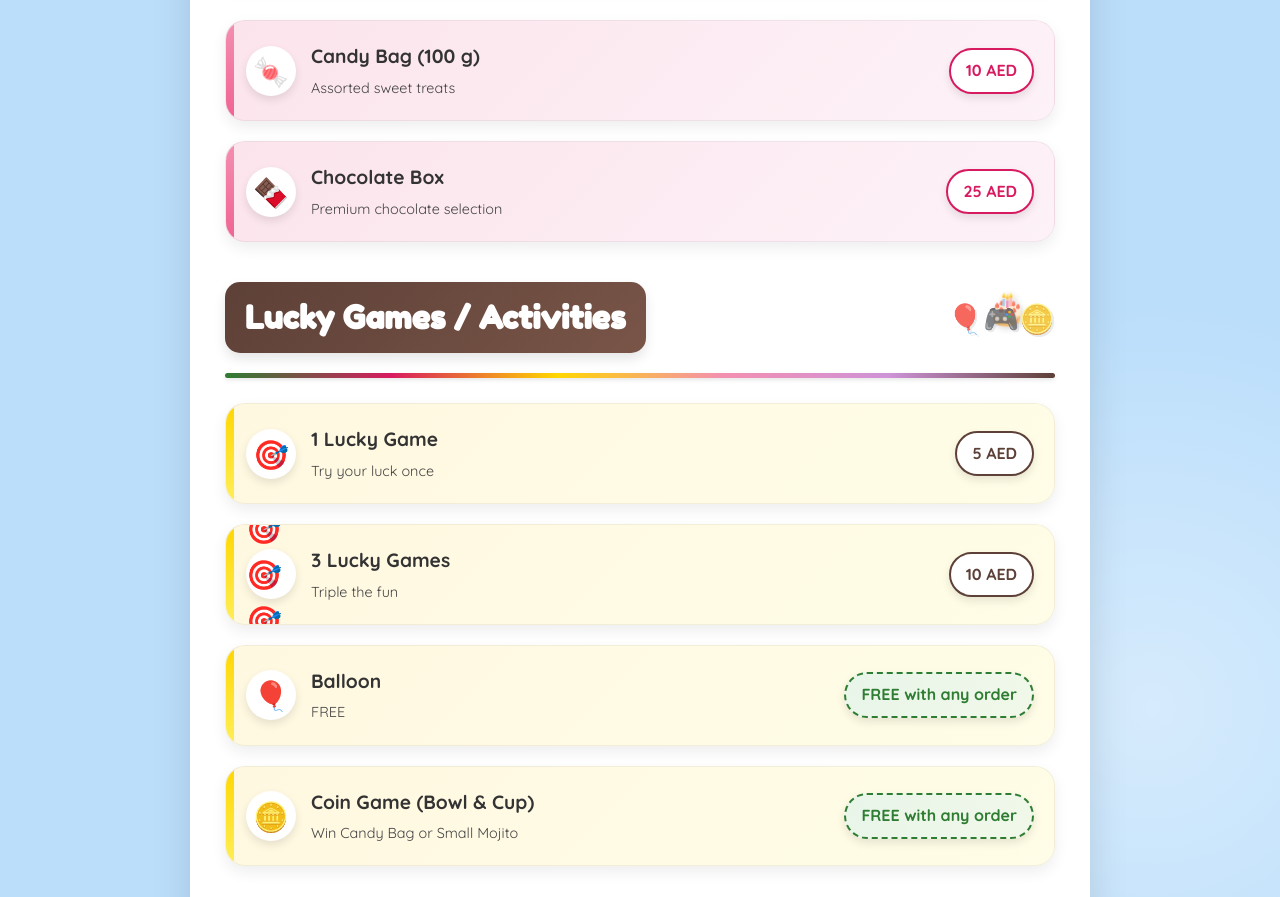
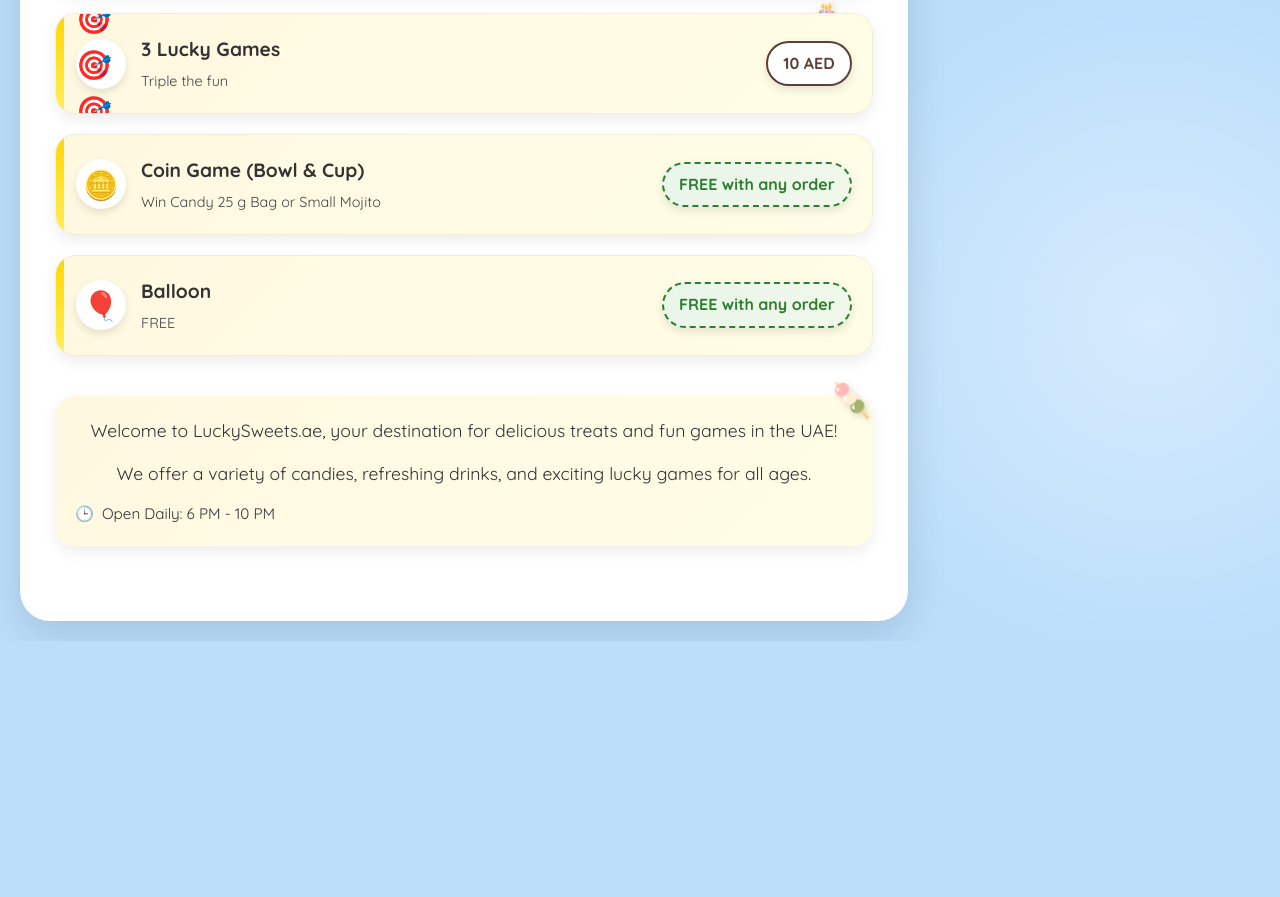
Before and after one commit to omarjehadd/LuckySweets.ae-menu, a plain HTML site: page index.html in a window 1280 px wide. Shown: the part 960-1857 px from the top of the page. After the commit the page ends 1601 px from the top, so only its background shows below. Drawn offline with Linux system fonts and the light colour scheme.

Commit message:
Update index.html

```diff
--- a/index.html
+++ b/index.html
@@ -574,37 +574,6 @@
             <h1 class="logo">LuckySweets.ae</h1>
             <p class="slogan">Where Sweet Meets Luck!</p>
         </header>
-
-        <!-- Introduction Section -->
-        <section class="intro-section">
-            <p>Welcome to LuckySweets.ae, your destination for delicious treats and fun games in the UAE!</p>
-            <p>We offer a variety of candies, refreshing drinks, and exciting lucky games for all ages.</p>
-
-            <div class="cta-buttons">
-                <a href="tel:+971501234567" class="cta-button cta-primary">
-                    <span>📞</span> Call to Order
-                </a>
-                <a href="https://maps.google.com" class="cta-button cta-secondary">
-                    <span>📍</span> Find Us
-                </a>
-            </div>
-
-            <div class="contact-info">
-                <div class="contact-item">
-                    <span>📱</span>
-                    <span>+971 50 123 4567</span>
-                </div>
-                <div class="contact-item">
-                    <span>✉️</span>
-                    <span>info@luckysweets.ae</span>
-                </div>
-                <div class="contact-item">
-                    <span>🕒</span>
-                    <span>Open Daily: 10 AM - 10 PM</span>
-                </div>
-            </div>
-        </section>
-
         <!-- Drinks Section -->
         <section class="section drinks-section">
             <div class="section-header">
@@ -622,16 +591,6 @@
                         </div>
                     </div>
                     <span class="item-price">15 AED</span>
-                </div>
-                <div class="menu-item">
-                    <div class="item-info">
-                        <span class="item-icon">🧃</span>
-                        <div>
-                            <div class="item-name">Fruit Punch</div>
-                            <div class="item-description">Mixed fruit refreshment</div>
-                        </div>
-                    </div>
-                    <span class="item-price">12 AED</span>
                 </div>
             </div>
         </section>
@@ -652,25 +611,14 @@
                             <div class="item-description">Assorted sweet treats</div>
                         </div>
                     </div>
-                    <span class="item-price">10 AED</span>
-                </div>
-                <div class="menu-item">
-                    <div class="item-info">
-                        <span class="item-icon">🍫</span>
-                        <div>
-                            <div class="item-name">Chocolate Box</div>
-                            <div class="item-description">Premium chocolate selection</div>
-                        </div>
-                    </div>
-                    <span class="item-price">25 AED</span>
+                    <span class="item-price">15 AED</span>
                 </div>
             </div>
         </section>
-
         <!-- Lucky Games Section -->
         <section class="section games-section">
             <div class="section-header">
-                <h2 class="section-title">Lucky Games / Activities</h2>
+                <h2 class="section-title">Lucky Games</h2>
                 <div class="candy-decoration">🎈🎮🪙</div>
             </div>
             <div class="section-divider"></div>
@@ -697,6 +645,16 @@
                 </div>
                 <div class="menu-item">
                     <div class="item-info">
+                        <span class="item-icon">🪙</span>
+                        <div>
+                            <div class="item-name">Coin Game (Bowl & Cup)</div>
+                            <div class="item-description">Win Candy 25 g Bag or Small Mojito</div>
+                        </div>
+                    </div>
+                    <span class="free-item">FREE with any order</span>
+                </div>
+                <div class="menu-item">
+                    <div class="item-info">
                         <span class="item-icon">🎈</span>
                         <div>
                             <div class="item-name">Balloon </div>
@@ -705,19 +663,37 @@
                     </div>
                     <span class="free-item">FREE with any order</span>
                 </div>
-                <div class="menu-item">
-                    <div class="item-info">
-                        <span class="item-icon">🪙</span>
-                        <div>
-                            <div class="item-name">Coin Game (Bowl & Cup)</div>
-                            <div class="item-description">Win Candy Bag or Small Mojito</div>
-                        </div>
-                    </div>
-                    <span class="free-item">FREE with any order</span>
+            </div>
+        </section>
+        <!-- Introduction Section -->
+        <section class="intro-section">
+            <p>Welcome to LuckySweets.ae, your destination for delicious treats and fun games in the UAE!</p>
+            <p>We offer a variety of candies, refreshing drinks, and exciting lucky games for all ages.</p>
+
+           <!-- <div class="cta-buttons">
+                <a href="tel:+971501234567" class="cta-button cta-primary">
+                    <span>📞</span> Call to Order
+                </a>
+                <a href="https://maps.google.com" class="cta-button cta-secondary">
+                    <span>📍</span> Find Us
+                </a>
+            </div>
+
+            <div class="contact-info">
+                <div class="contact-item">
+                    <span>📱</span>
+                    <span>+971 50 123 4567</span>
+                </div>
+                <div class="contact-item">
+                    <span>✉️</span>
+                    <span>info@luckysweets.ae</span>
+                </div>-->
+                <div class="contact-item">
+                    <span>🕒</span>
+                    <span>Open Daily: 6 PM - 10 PM</span>
                 </div>
             </div>
         </section>
-
         <footer class="footer">
             <div class="social-links">
                 <a href="https://instagram.com/luckysweets.ae" class="social-link instagram" target="_blank" aria-label="Follow us on Instagram">
```
